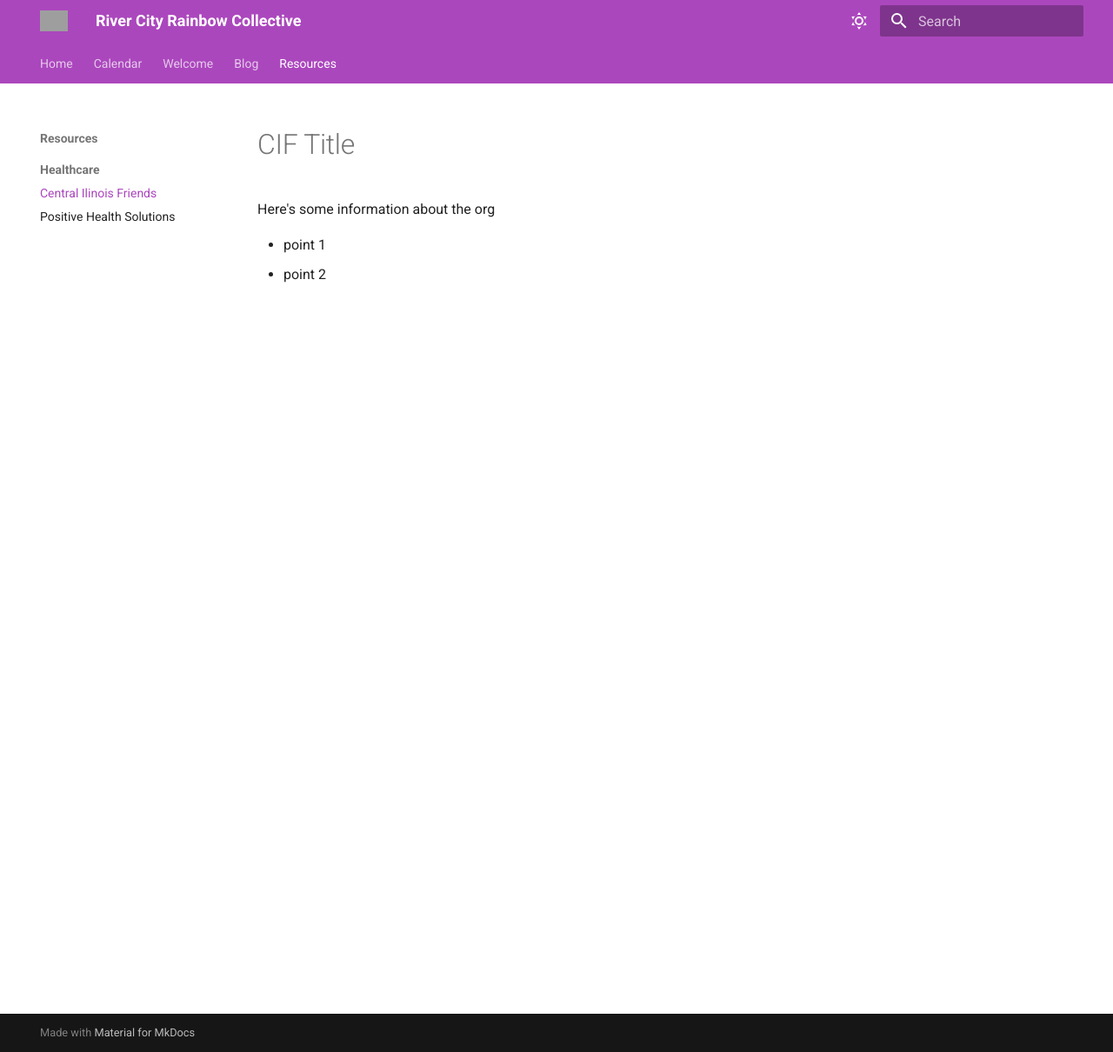
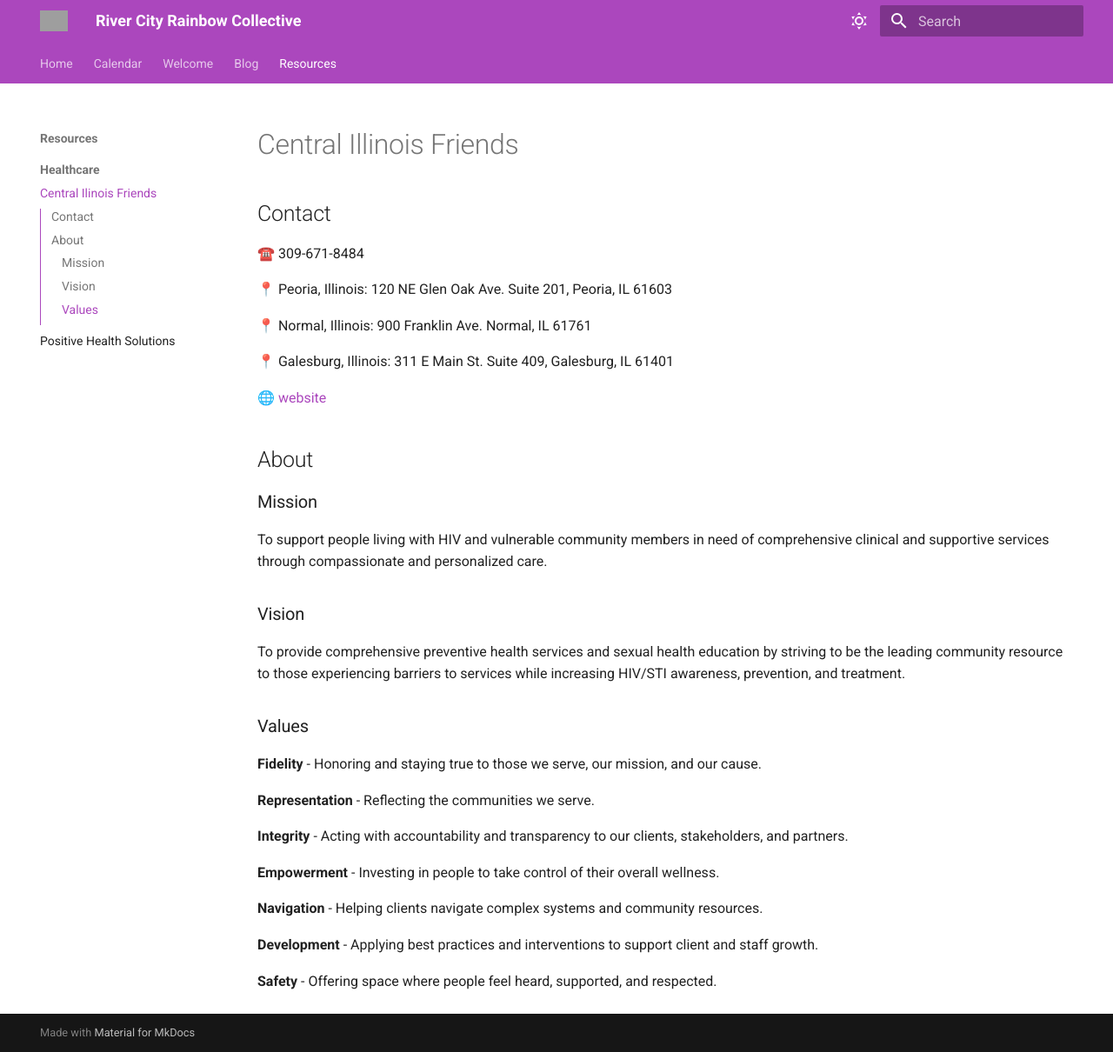
Before and after one commit to RiverCityRainbowCollective/website, an MkDocs documentation site: the page built from website/resources/healthcare/NewResource.md, in a window 1280 px wide and 1210 px high. Shown: the whole window at 87% size. Built offline with MkDocs 1.6.1 and Material for MkDocs 9.7.7, drawn with Linux system fonts in a browser that asks for light colours; grey boxes are pictures that could not be loaded.

Commit message:
docs: update website/resources/healthcare/NewResource

```diff
--- a/website/resources/healthcare/NewResource.md
+++ b/website/resources/healthcare/NewResource.md
@@ -2,14 +2,46 @@
 title: Central Ilinois Friends
 description: They have a community center!
 published: true
-date: 2025-01-23T21:29:43.770Z
+date: 2025-01-23T23:31:56.162Z
 tags:
 editor: markdown
 dateCreated: 2025-01-23T21:29:43.770Z
 ---
 
-# CIF Title
-Here's some information about the org
+# Central Illinois Friends
 
-- point 1
-- point 2
+## Contact
+☎️ 309-671-8484
+
+📍 Peoria, Illinois: 120 NE Glen Oak Ave. Suite 201, Peoria, IL 61603
+
+📍 Normal, Illinois: 900 Franklin Ave. Normal, IL 61761
+
+📍 Galesburg, Illinois: 311 E Main St. Suite 409, Galesburg, IL 61401
+
+
+🌐 [website](https://www.friendsofcentralillinois.org/)
+
+## About
+
+### Mission
+To support people living with HIV and vulnerable community members in need of comprehensive clinical and supportive services through compassionate and personalized care.
+
+### Vision
+To provide comprehensive preventive health services and sexual health education by striving to be the leading community resource to those experiencing barriers to services while increasing HIV/STI awareness, prevention, and treatment.
+
+### Values
+
+**Fidelity** - Honoring and staying true to those we serve, our mission, and our cause.
+
+**Representation** - Reflecting the communities we serve.
+
+**Integrity** - Acting with accountability and transparency to our clients, stakeholders, and partners.
+
+**Empowerment** - Investing in people to take control of their overall wellness.
+
+**Navigation** - Helping clients navigate complex systems and community resources.
+
+**Development** - Applying best practices and interventions to support client and staff growth.
+
+**Safety** - Offering space where people feel heard, supported, and respected.
```
